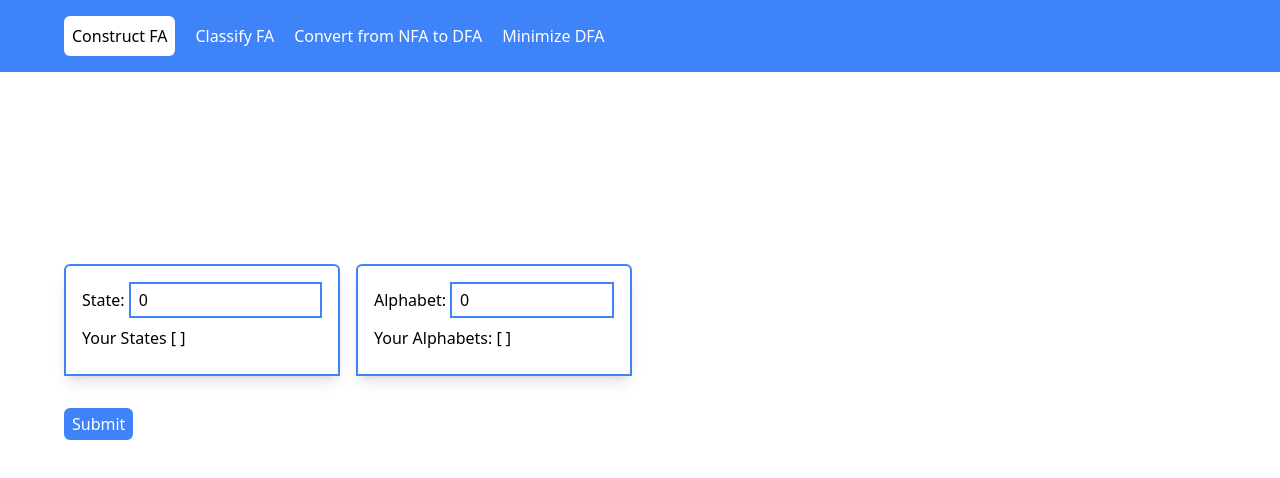
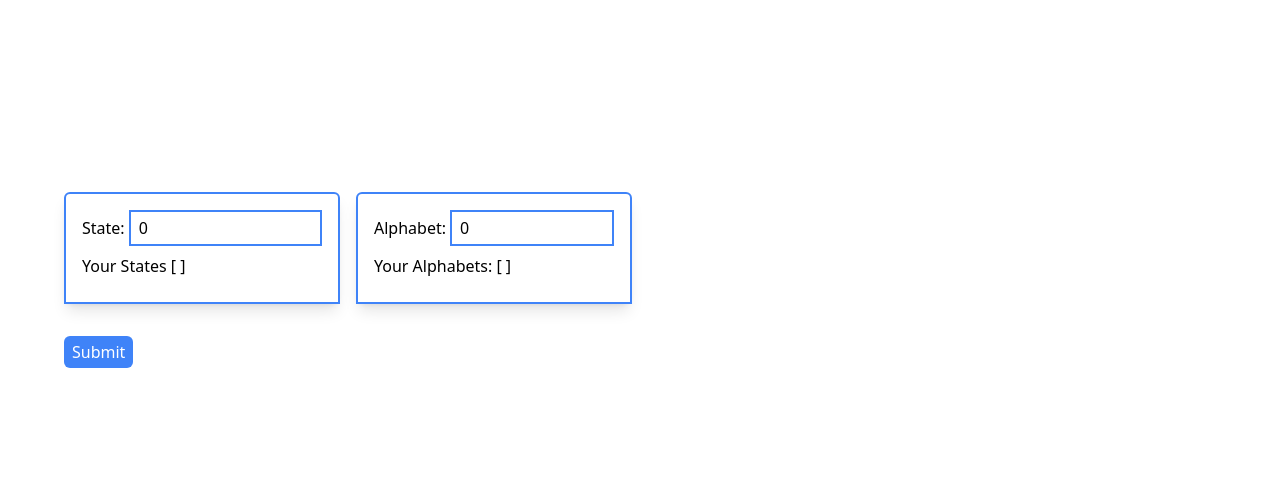
Before and after one commit to SovansunchhayKhoun/AutomataMidterm, a React (Vite) app in the folder client/: page / in a window 1280 px wide. Shown: the top 478 px of the page. Built offline with nearby package versions, Linux system fonts and the light colour scheme.

Commit message:
delete nav

```diff
--- a/client/src/components/NavBar.jsx
+++ /dev/null
@@ -1,32 +0,0 @@
-import React, { useContext, useState } from 'react'
-import { useNavigate } from 'react-router-dom';
-import { UtilContext } from '../context/UtilContext';
-
-export const NavBar = () => {
-  const {navBarSelect, setNavBarSelect} = useContext(UtilContext);
-  const navigate = useNavigate();
-
-  const navLinks = [
-    {title: "Construct FA", to: "/"},
-    {title: "Classify FA", to: "/"},
-    {title: "Convert from NFA to DFA", to: "/"},
-    {title: "Minimize DFA", to: "/minimized"},
-  ]
-
-  return (
-    <nav
-        className={`min-[1880px]:px-96
-        lg:px-16
-        md:px-6 px-6 bg-blue-500 p-4 flex items-center justify-start list-none gap-x-5 text-white`}
-      >
-      {navLinks.map((li, key) => (
-        <li onClick={() => {
-          setNavBarSelect(li.title);
-          navigate(li.to)
-        }} key={key} className={`${li.title === navBarSelect && 'bg-white p-2 rounded-md text-black'}`}>
-          {li.title}
-        </li>
-      ))}
-      </nav>
-  )
-}
--- a/client/src/components/navbar.jsx
+++ /dev/null
@@ -1,46 +0,0 @@
-import React, { useContext, useState } from 'react'
-import {Link, useNavigate} from 'react-router-dom';
-import { UtilContext } from '../context/UtilContext';
-import {Header} from "./Header.jsx";
-
-export const NavBar = () => {
-  const {navBarSelect, setNavBarSelect} = useContext(UtilContext);
-  const navigate = useNavigate();
-
-  const navLinks = [
-    {title: "Construct FA", to: "/"},
-    {title: "Classify FA", to: "/classify"},
-    {title: "Validate String", to: "/validate"},
-    {title: "Convert from NFA to DFA", to: "/"},
-    {title: "Minimize DFA", to: "/minimized"},
-  ]
-
-  return (
-    <nav
-        className={`fixed w-full z-50`}
-      >
-
-      {navLinks.map((li, key) => (
-        <li onClick={() => {
-          setNavBarSelect(li.title);
-          navigate(li.to)
-        }} key={key} className={`${li.title === navBarSelect && 'bg-white p-2 rounded-md text-black'}`}>
-          {li.title}
-        </li>
-      ))}
-
-      <div className={'min-[1880px]:px-96\n        lg:px-16\n        md:px-6 px-6 bg-blue-500 p-4 flex items-center justify-start list-none gap-x-5 text-white'}>
-        {navLinks.map((li, key) => (
-          <Link to={li.to} onClick={() => {
-            setNavBarSelect(li.title);
-
-          }} key={key} className={`${li.title === navBarSelect && 'bg-white p-2 rounded-md text-black'}`}>
-            {li.title}
-          </Link>
-        ))}
-      </div>
-      <Header/>
-
-      </nav>
-  )
-}
--- a/client/src/layout/Layout.jsx
+++ b/client/src/layout/Layout.jsx
@@ -1,6 +1,6 @@
 import React, { useState } from "react";
 import { Outlet, useNavigate } from "react-router-dom";
-import { NavBar } from "../components/NavBar";
+// import { NavBar } from "../components/NavBar";
 import { Header } from "../components/Header"
 import { AboveHead } from "../components/AboveHead";
 
@@ -9,7 +9,7 @@ export const Layout = () => {
 
   return (
     <div className="min-h-screen flex flex-col overflow-auto">
-      <NavBar />
+      {/*<NavBar />*/}
         <main className="
           min-[1880px]:px-96
           lg:px-16
```
